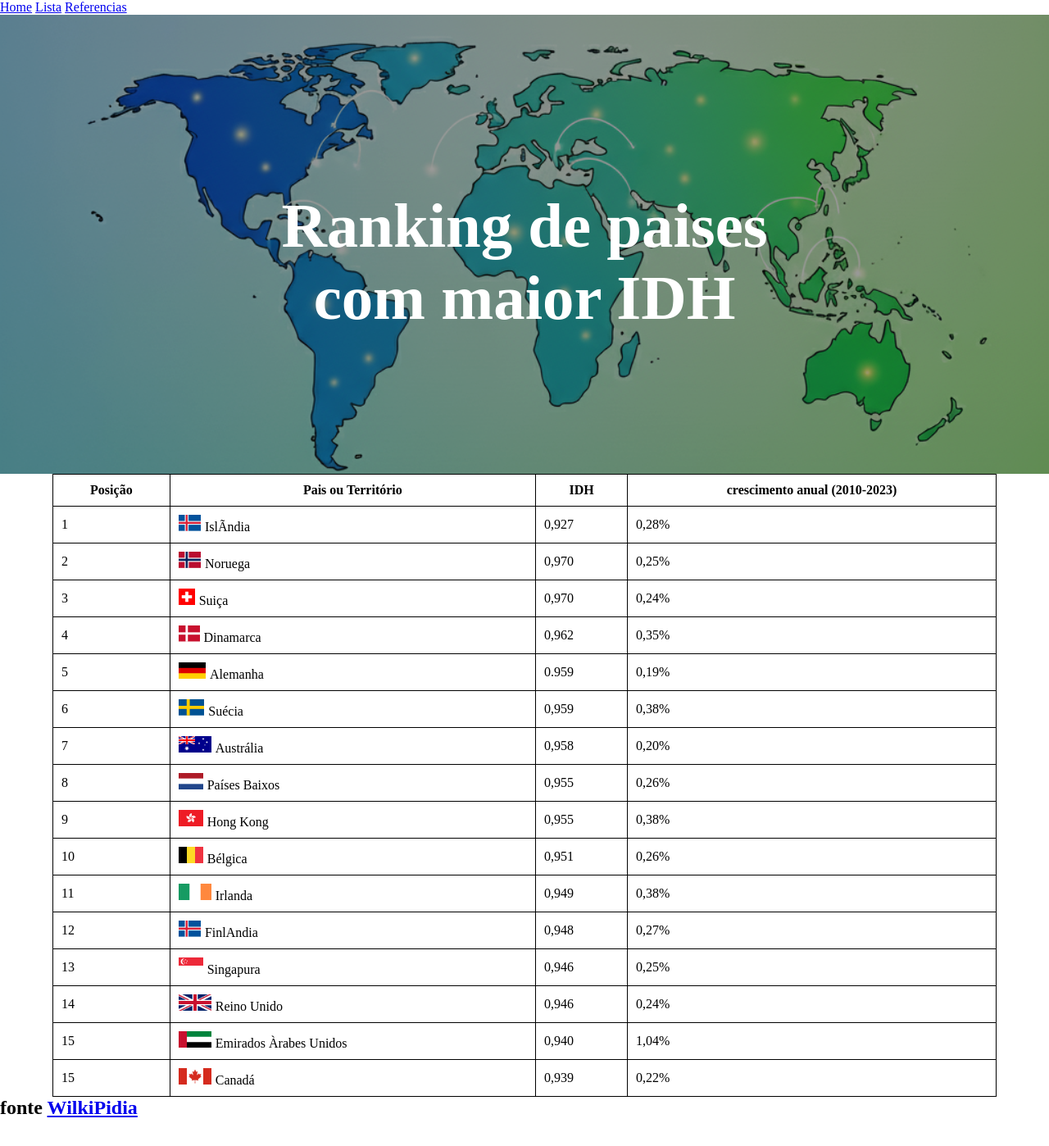
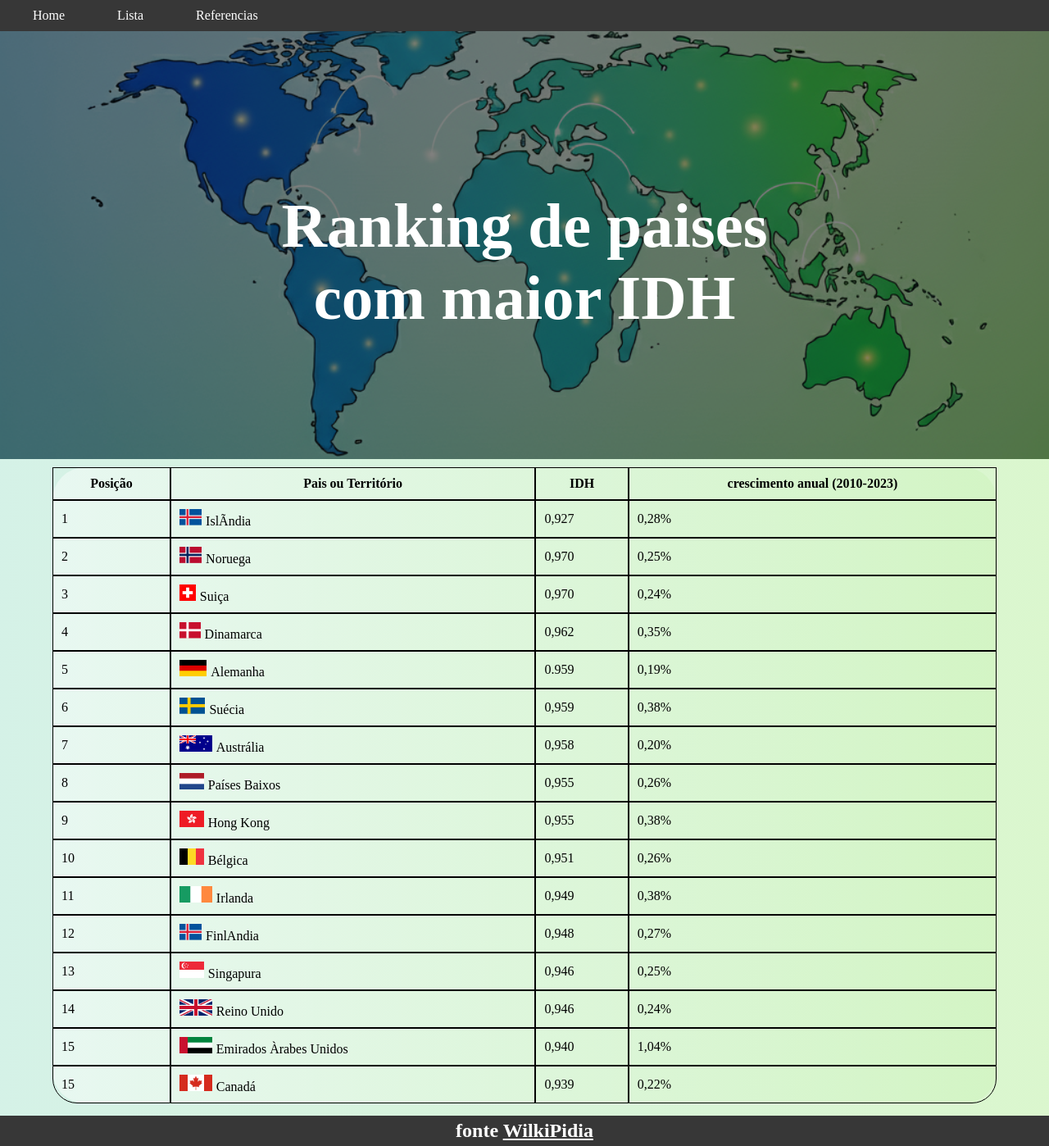
Before and after one commit to 4rthurconceicao/Tabela, a plain HTML site: page index.html in a window 1280 px wide. Shown: the whole page at 82% size. Before the commit the page ends 1365 px from the top, so only its background shows below. Drawn offline with Linux system fonts and the light colour scheme.

Commit message:
menu fixo e rodapé

```diff
--- a/index.html
+++ b/index.html
@@ -11,19 +11,19 @@
 <body>
     <header>
         <nav>
-            <a href="#">Home</a>
-            <a href="#">Lista</a>
-            <a href="#">Referencias</a>
+            <a href="#h1" class="navega">Home</a>
+            <a href="#tabela" class="navega">Lista</a>
+            <a href="#refer" class="navega">Referencias</a>
         </nav>
-          <div id="h1">
-                <h1>Ranking de paises com maior IDH</h1>
-            </div>
+        <div id="h1">
+            <h1>Ranking de paises com maior IDH</h1>
+        </div>
         <div id="img">
         </div>
     </header>
 
     <main>
-        <table>
+        <table id="tabela">
             <thead>
                 <tr>
                     <th>Posição</th>
@@ -151,8 +151,9 @@
         </table>
     </main>
 
-    <footer>
-        <h2>fonte <a href="https://pt.wikipedia.org/wiki/Lista_de_pa%C3%ADses_por_%C3%8Dndice_de_Desenvolvimento_Humano" target="_blank">WilkiPidia</a></h2>
+    <footer id="refer">
+        <h2>fonte <a href="https://pt.wikipedia.org/wiki/Lista_de_pa%C3%ADses_por_%C3%8Dndice_de_Desenvolvimento_Humano"
+                target="_blank">WilkiPidia</a></h2>
     </footer>
 
 
--- a/style.css
+++ b/style.css
@@ -3,10 +3,56 @@
     border: 0px;
 }
 
+html {
+    scroll-behavior: smooth;
+}
+
+body {
+    background-image: linear-gradient(to right, #a7e3cd7a, #c7f2b3a5);
+}
+
+nav {
+    background-color: rgb(55, 55, 55);
+    padding: 10px;
+    z-index: 1000;
+    position: fixed;
+    top: 0;
+    width: 100%;
+    overflow: hidden;
+
+}
+
+.navega {
+    padding: 30px;
+    color: white;
+    text-decoration: none;
+}
+
+.navega:hover {
+    background-color: rgba(149, 144, 144, 0.332);
+    transition-duration: 5ms;
+    text-decoration: underline;
+}
+
 table {
-    border-collapse: collapse;
+
+    border-radius: 40px;
+    background-image: linear-gradient(to right, #ffffff72, #c7f2b361);
+    border-collapse:separate;
+    border-spacing:0 ;
     width: 90%;
     margin: auto;
+    margin-top: 10px;
+
+
+}
+
+table tr:last-child td:first-child {
+    border-bottom-left-radius: 30px;
+}
+
+table tr:last-child td:last-child {
+    border-bottom-right-radius: 30px;
 }
 
 th,
@@ -24,7 +70,7 @@ div#h1 {
     position: absolute;
     top: 40%;
     left: 50%;
-    transform: translate(-50%,-50%);
+    transform: translate(-50%, -50%);
     z-index: 1;
 }
 
@@ -32,7 +78,7 @@ h1 {
     font-size: 6vw;
     text-align: center;
     color: white;
-    text-shadow:-1px -10px 1px 1px  black ;
+    text-shadow: -1px -10px 1px 1px black;
 
 }
 
@@ -40,8 +86,22 @@ h1 {
     position: relative;
     background-image: url(img/Mapa.png);
     background-repeat: no-repeat;
-    background-size:cover;
-    background-position:center;
-    height:70vh;
-    filter: brightness(60%);
+    background-size: cover;
+    background-position: center;
+    height: 70vh;
+    filter: brightness(50%);
 }
+
+
+footer{
+    margin-top:15px;
+    color: white;
+    padding:5px;
+    text-align: center;
+    background-color:rgb(55, 55, 55);
+}
+
+footer a{
+    text-decoration:underline;
+    color: white;
+}
```
